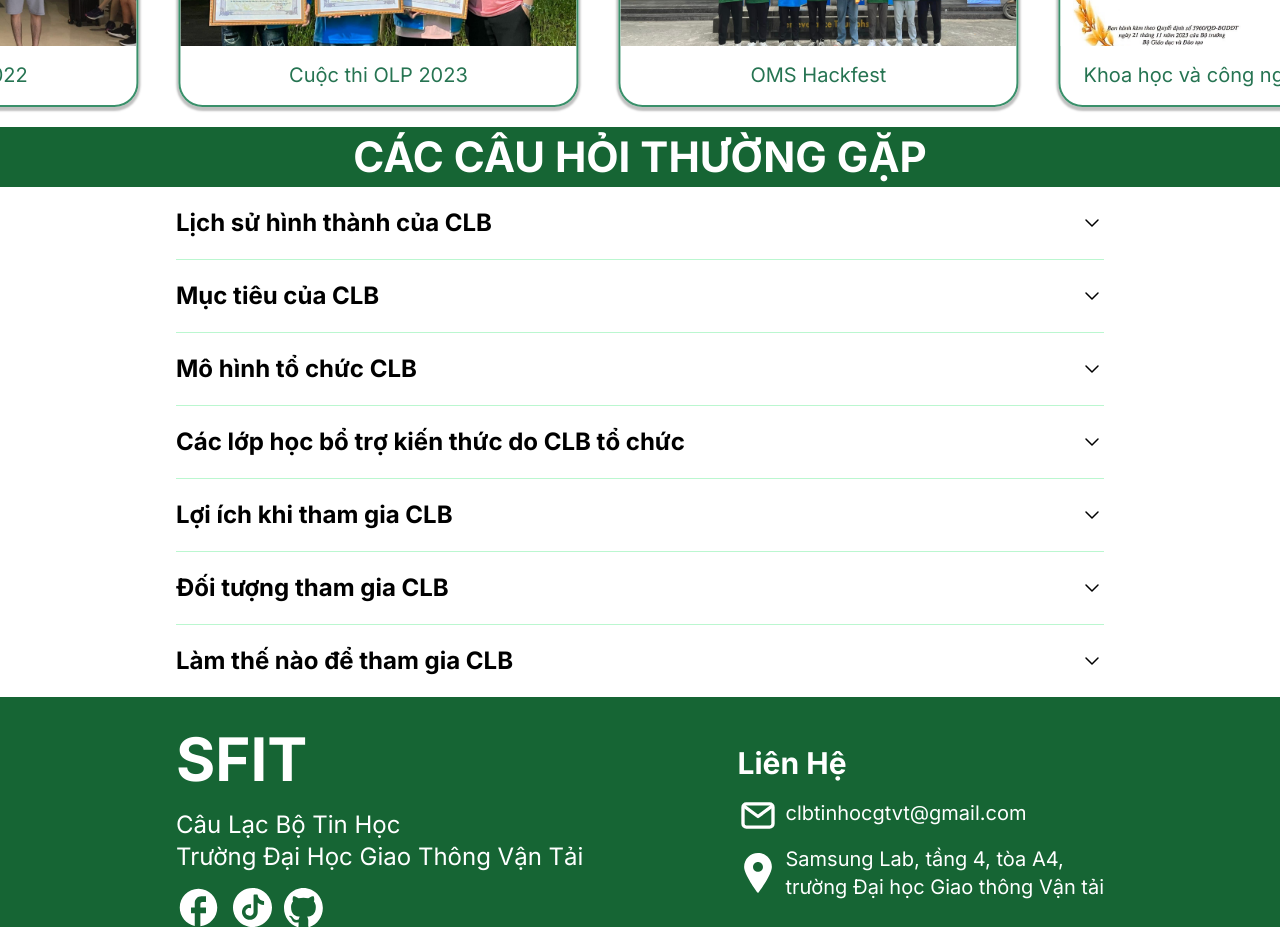
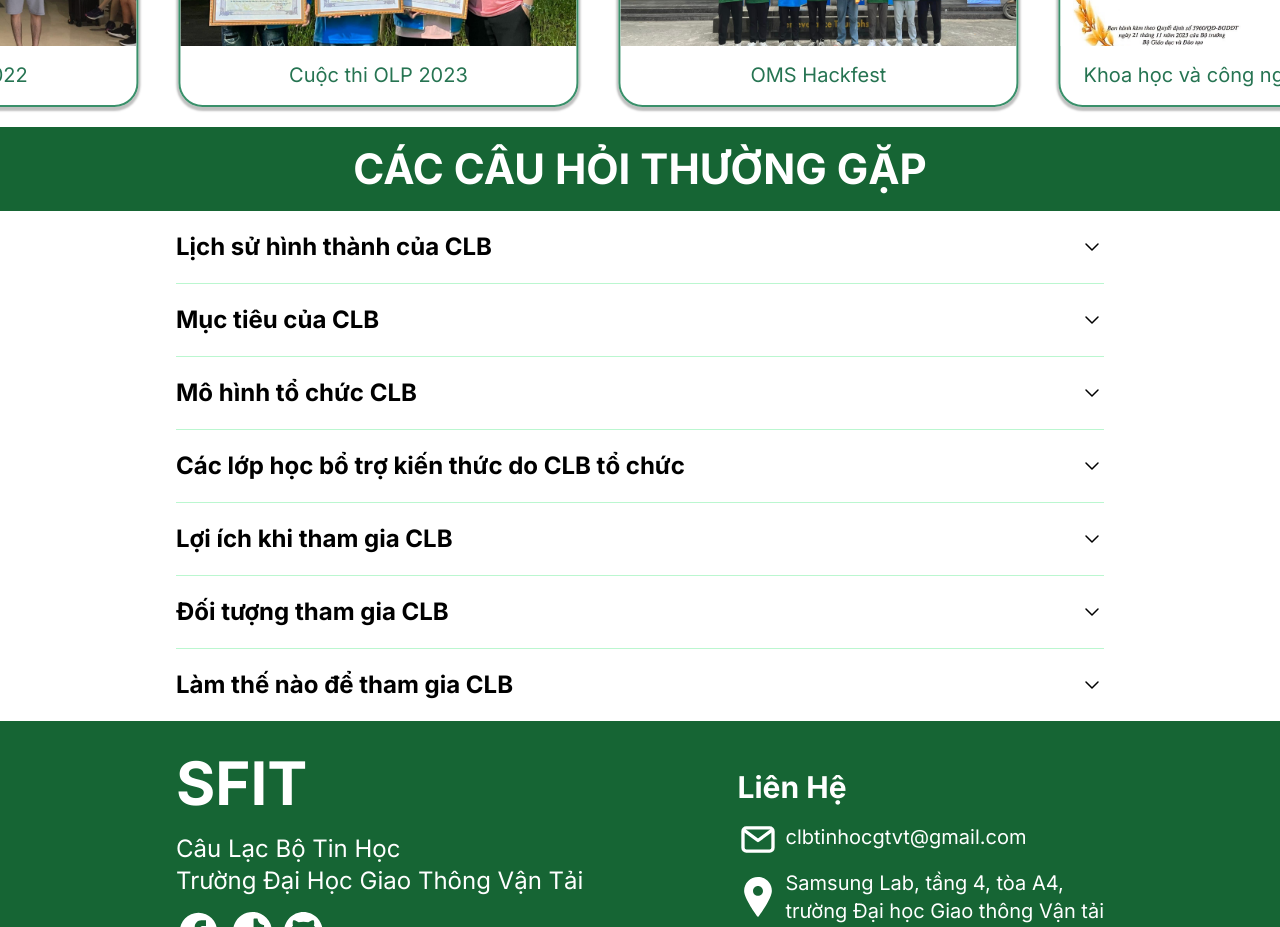
Before and after one commit to sfit-utc/sfit-web, a React (Vite) app: page / in a window 1280 px wide. Shown: the part 6640-7567 px from the top of the page. Built offline with nearby package versions, Linux system fonts and the light colour scheme.

Commit message:
ADD: Responsive Navbar

```diff
--- a/src/components/FAQs/FAQs.tsx
+++ b/src/components/FAQs/FAQs.tsx
@@ -3,7 +3,7 @@ import Question from "./Question/Question";
 function FAQs() {
   return (
     <div className="w-screen items-center bg-white">
-      <h2 className="font-bold md:text-[42px] text-xl mt-5 bg-green-800 text-white text-center py-2 md:py-4">
+      <h2 className="font-bold md:text-[42px] text-xl mt-5 bg-green-800 text-white text-center py-2 md:py-7">
         CÁC CÂU HỎI THƯỜNG GẶP
       </h2>
 
--- a/src/components/NavBar.tsx
+++ b/src/components/NavBar.tsx
@@ -4,8 +4,8 @@ import "../index.css";
 function NavBar() {
     return (
       <div
-        className="flex justify-end items-center
-                          h-14 gap-16
+        className="hidden lg:flex justify-end items-center
+                          h-14 lg:gap-14 xl:gap-16
                           *:px-7 *:flex *:justify-center
                           [&_div]:flex [&_div]:flex-col [&_div]:justify-center [&_div]:font-semibold [&_div]:text-2xl [&_div]:text-white
                           [&_div]:pb-2
```
